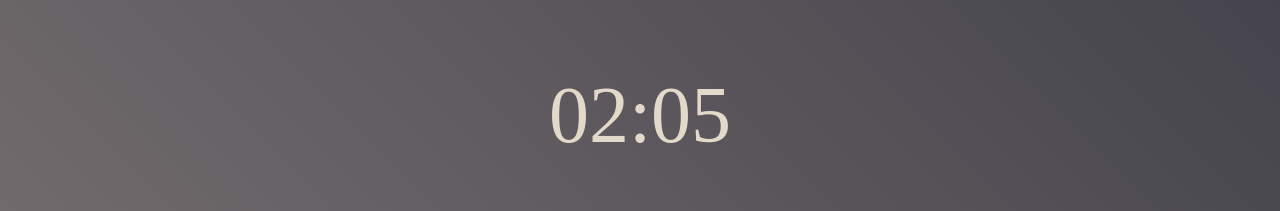
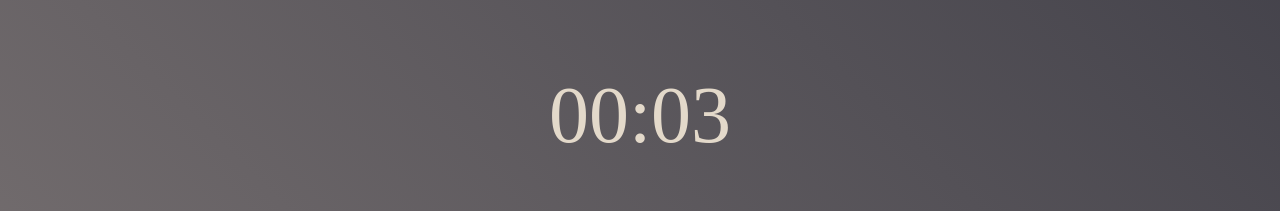
Before and after one commit to rschulzongithub/permanent-efforts, a React (Create React App) app: page / in a window 1280 px wide. Shown: the part 182-393 px from the top of the page. Built offline with nearby package versions, Linux system fonts and the light colour scheme.

Commit message:
Gong on time-end + thoughts.json

```diff
--- a/src/Timer.js
+++ b/src/Timer.js
@@ -1,22 +1,37 @@
-import React, { useState, useEffect } from 'react'
+import React, { useState, useEffect, useRef } from 'react'
 import styled from 'styled-components/macro'
 import StartButton from './StartButton'
 import PlayBtn from './icons8-spielen-100.png'
 import PauseBtn from './icons8-pause-100.png'
-import Ding from './dong-1.mp3'
+import soundPath from './dong-1.mp3'
 
 export default function Timer() {
-  const [seconds, setSeconds] = useState(125)
+  const [seconds, setSeconds] = useState(3)
   const [counting, setCounting] = useState(false)
   const [initialTimer, setInitialTimer] = useState(false)
   const [userMin, setUserMin] = useState(null)
   const [userSec, setUserSec] = useState(null)
+  const [timeoutId, setTimeoutId] = useState(null)
+
+  const audioEl = useRef()
 
   useEffect(() => {
-    seconds === 0
-      ? clearTimeout()
-      : counting && setTimeout(() => setSeconds(seconds - 1), 1000)
+    if (counting && seconds !== 0) {
+      const id = setTimeout(() => setSeconds(seconds - 1), 1000)
+      setTimeoutId(id)
+    } else {
+      clearTimeout(timeoutId)
+    }
+
+    return () => {
+      clearTimeout(timeoutId)
+    }
+    // eslint-disable-next-line react-hooks/exhaustive-deps
   }, [seconds, counting])
+
+  useEffect(() => {
+    seconds === 0 && audioEl.current.play()
+  }, [seconds])
 
   function resetCountdown() {
     setInitialTimer(!initialTimer)
@@ -43,10 +58,10 @@ export default function Timer() {
 
   return (
     <TimerScreenStyled>
+      <audio ref={audioEl} src={soundPath}></audio>
       {seconds === 0 ? (
         <>
           <TimerFinishedScreen>FINISHED!</TimerFinishedScreen>
-          <audio src={Ding}></audio>
           <TimerReset onClick={() => resetCountdown()}>OK</TimerReset>
         </>
       ) : (
```
Also changed, not shown: src/destrThoughts.json (added, +14 -0 lines).
